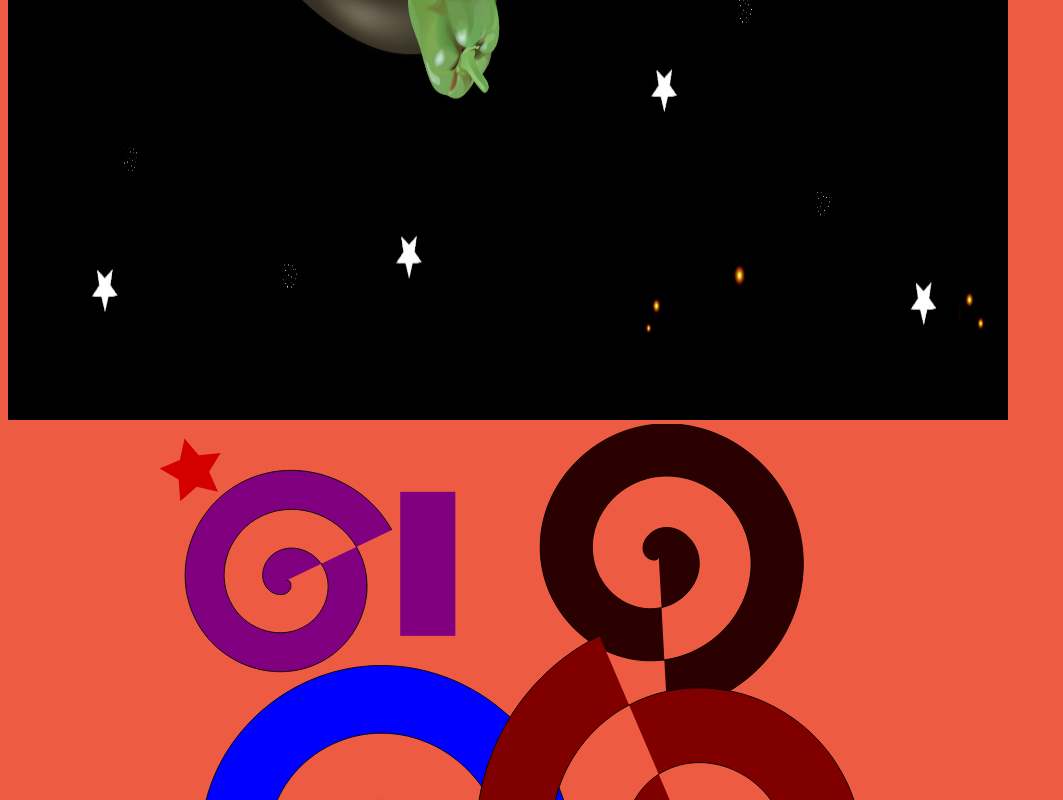
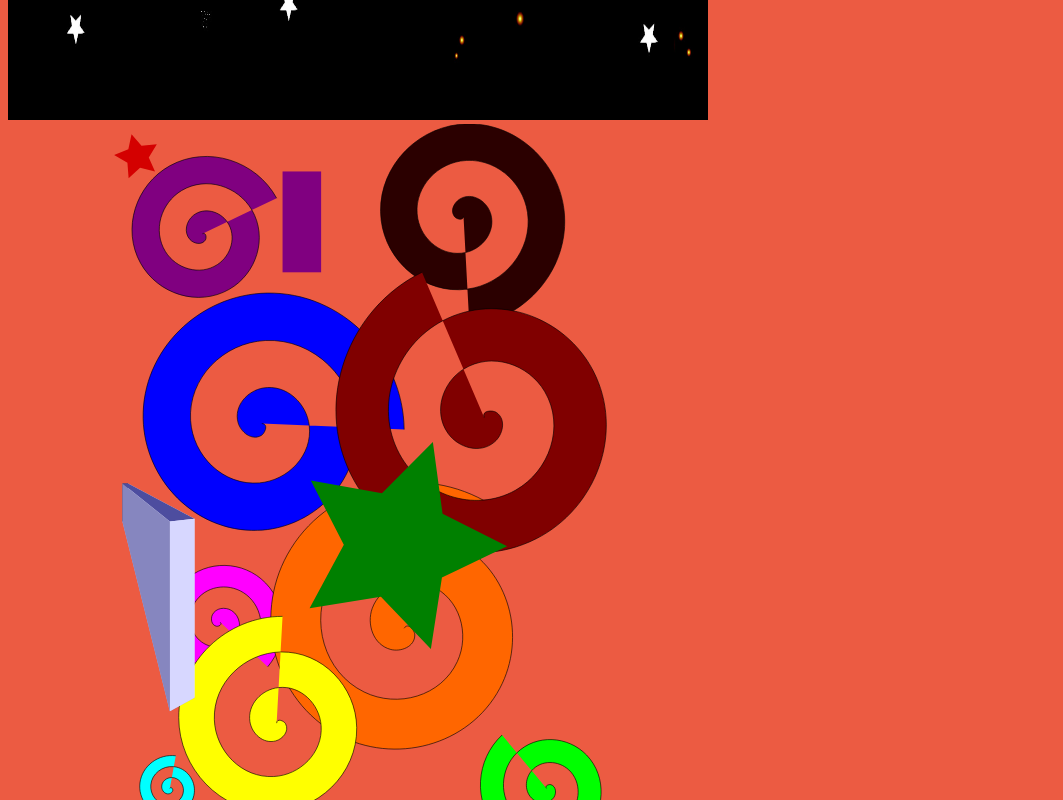
Before and after one commit to jgar21/jgar21.github.io, a plain HTML site: page assignment11.html in a window 1280 px wide. Shown: the part 700-1500 px from the top of the page, without its empty margins (0-1063 px from the left). Drawn offline with Linux system fonts and the light colour scheme.

Commit message:
Update assignment11.html

```diff
--- a/assignment11.html
+++ b/assignment11.html
@@ -18,8 +18,8 @@
 <body>
 
 <h1>Assignment 11</h1>
-<img src="gimpdogspace.jpg" alt="Jaime G raster" width="1000" height="1000">
-<img src="jgvector.svg" alt="stars and swirls draft" width="1000" height="1000">
+<img src="gimpdogspace.jpg" alt="Jaime G raster" width="700" height="700">
+<img src="jgvector.svg" alt="stars and swirls draft" width="700" height="700">
 <p>Assignment eleven was definitely very interesting. It was interesting in the sense that I started using two new programs which are Gimp and Inkscape. Gimp was used to create the raster image while Inkscape was for the vector graphic. Gimp was a little confusing to use at first as not everything is labeled, or some options are within another function. After much exploration I was able to dip my toe in the water and create a basic raster. Vector graphics in Inkscape was much simpler to use and provided instant shapes and colors. Inkscape and vector felt like the more refined version. Audio and multimedia provided much insight in how a video or video link can be added to a website to aid in its purpose. This assignment provided helpful information in what can be considered one of the “meat and potatoes” in a website and I look forward to becoming more proficient.</p>
 <iframe width="320" height="245" src="https://youtu.be/0pF1_xYe4bA>
 </body>
```
